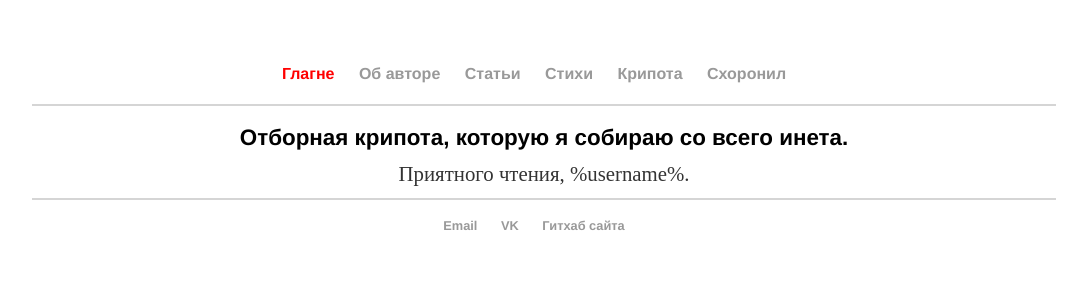
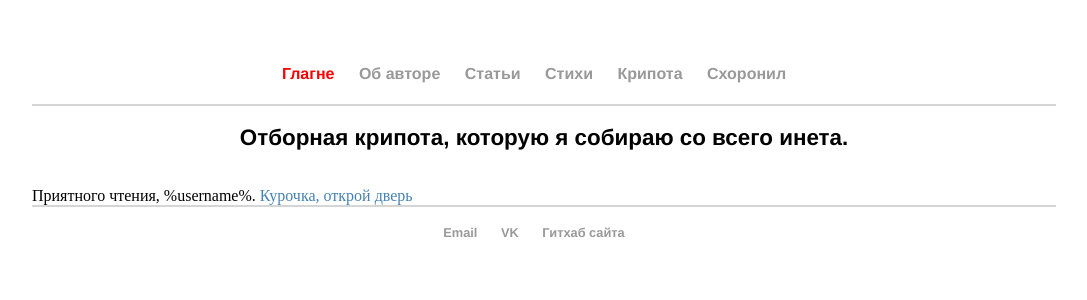
Before and after one commit to G0DMD/G0DMD.github.io, a Jekyll site: the page built from creepy/index.html, in a window 1280 px wide. Shown: the top 300 px of the page, without its empty margins (96-1183 px from the left). Built offline with Jekyll 4.4.1, drawn with Linux system fonts in a browser that asks for light colours.

Commit message:
Update index.html

```diff
--- a/creepy/index.html
+++ b/creepy/index.html
@@ -2,4 +2,5 @@
 layout: default
 title: God Mode | creepy
 ---
-<h2>Отборная крипота, которую я собираю со всего инета.</h2><p class="p2">Приятного чтения, %username%.</p>
+<h2>Отборная крипота, которую я собираю со всего инета.</h2><br><span class="p2">Приятного чтения, %username%.</span>
+<a class="a4links" href="/creepy/kurochka.html">Курочка, открой дверь</a>
```
